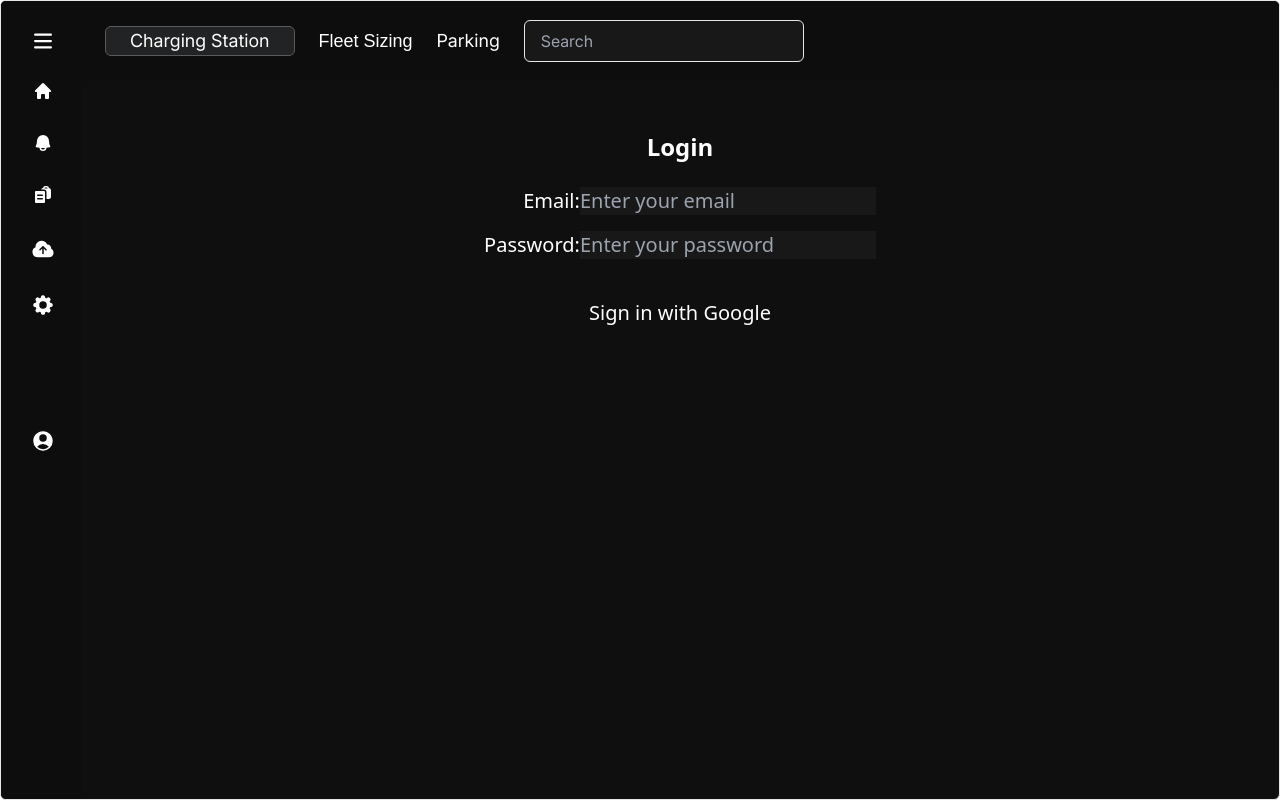
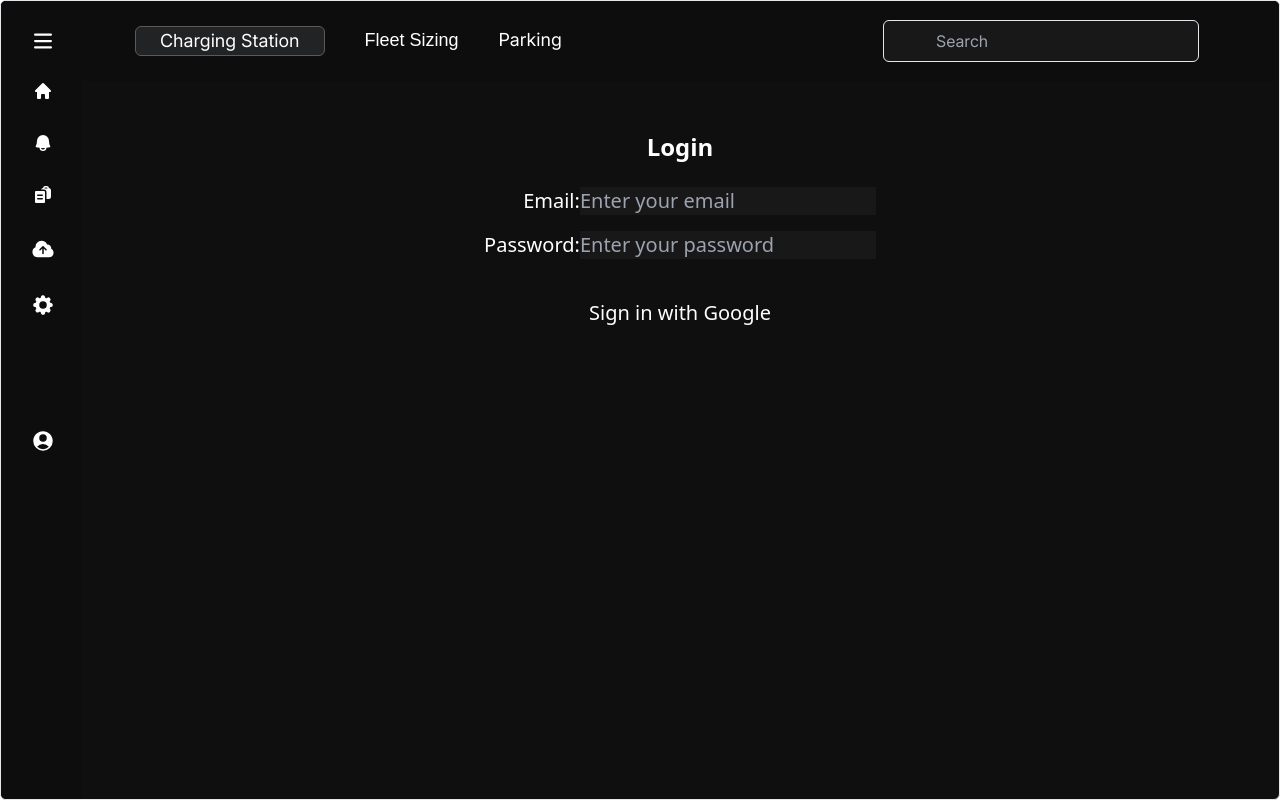
Before and after one commit to c-rose-g/Data-Visualization-Platform, a React (Vite) app in the folder data-viz-platform/: page / in a window 1280 px wide. Built offline with nearby package versions, Linux system fonts and the light colour scheme; no server answers; a web font is replaced by a local one.

Commit message:
Update TopNav.tsx

```diff
--- a/data-viz-platform/src/components/layout/TopNav.tsx
+++ b/data-viz-platform/src/components/layout/TopNav.tsx
@@ -1,4 +1,5 @@
 import HamburgerButton from "../HamburgerButton"
+import SearchIcon from "../SearchIcon"
 
 type HamburgerButtonProp = {
   sidebarOpen: boolean;
@@ -13,12 +14,15 @@ export default function TopNav({sidebarOpen, onHamburgerClick }:HamburgerButtonP
       aria-expanded={sidebarOpen}
       className="text-white "
       />
-      <nav id="top-nav-btns" className="flex gap-6 items-center pl-[50px]">
-        <a href="/charging" className="bg-[#222324] font-inter text-lg font-medium border border-[#5A5A5A] pr-6 pl-6 rounded-md">Charging Station</a>
-        <a href="/fleet" className="text-lg font-roobert font-medium">Fleet Sizing</a>
-        <a href="/parking" className="font-inter font-medium text-lg">Parking</a>
-        <div className="flex ml-auto pr-[40px]">
-        <input type="search" placeholder="Search" className="font-inter bg-[#181819] text-[rgba(237, 237, 237, 1)] rounded-md px-4 py-2 border border-[rgba(90, 90, 90, 1)]" />
+      <nav id="top-nav-btns" className="flex w-full items-center justify-between">
+        <div className="flex gap-10 ml-[80px] ">
+          <a href="/charging" className="bg-[#222324] font-inter text-lg font-medium border border-[#5A5A5A] pr-6 pl-6 rounded-md">Charging Station</a>
+          <a href="/fleet" className="text-lg font-roobert font-medium">Fleet Sizing</a>
+          <a href="/parking" className="font-inter font-medium text-lg">Parking</a>
+        </div>
+        <div className="flex mr-[80px] border border-[rgba(90, 90, 90, 1)] rounded-md px-4 py-2 bg-[#181819] items-center ">
+          <SearchIcon className="h-5 w-5 text-[rgba(237, 237, 237, 1)]"/>
+        <input type="search" placeholder="Search" className="font-inter w-full ml-4  bg-[#181819] text-[rgba(237, 237, 237, 1)] " />
         </div>
       </nav>
     </header>
```
